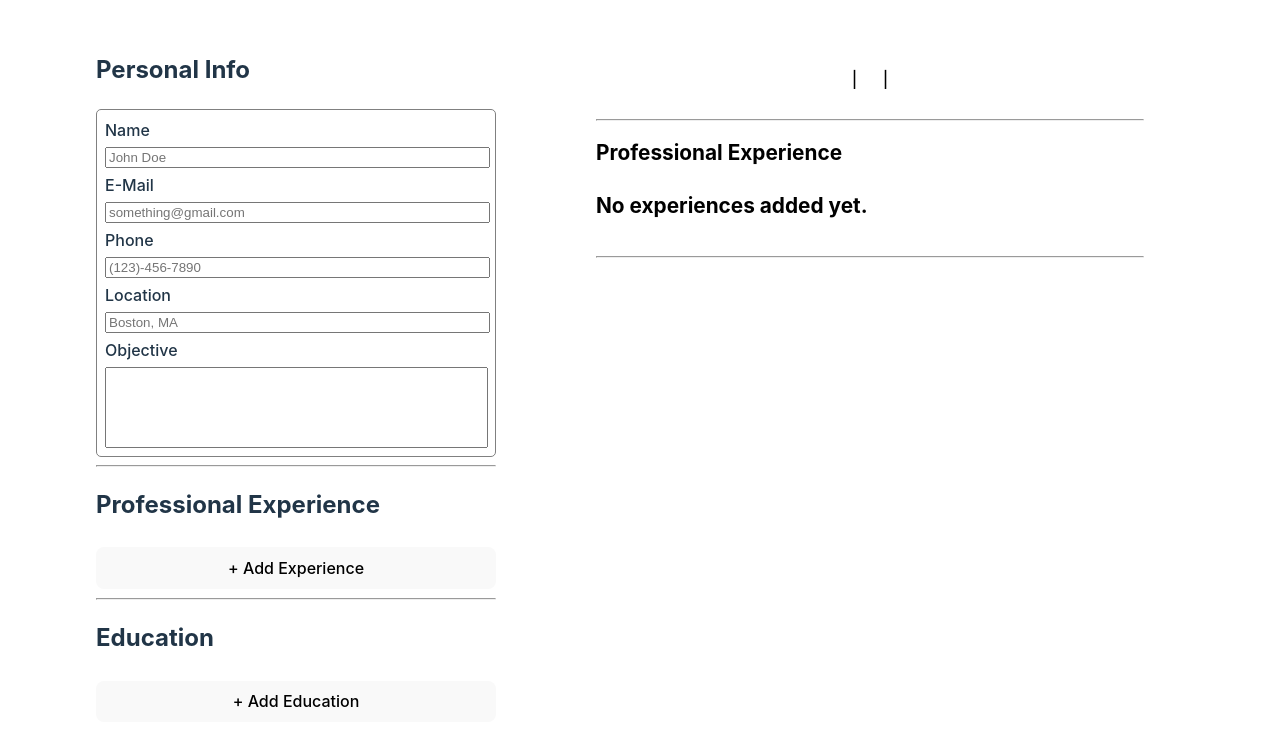
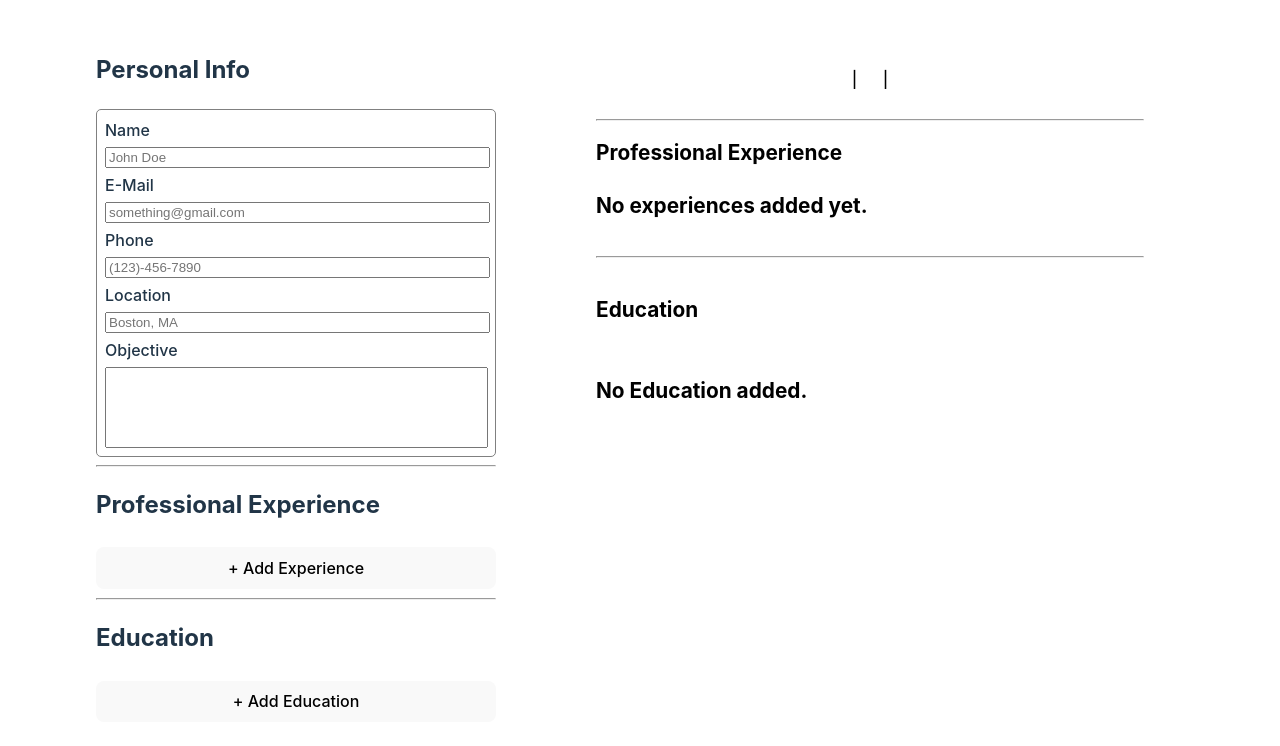
Before and after one commit to EddieTheEgg/cvBuilder, a React (Vite) app in the folder cvBuilder/: page / in a window 1280 px wide. Shown: the top 746 px of the page. Built offline with nearby package versions, Linux system fonts and the light colour scheme.

Commit message:
Added education section DISPLAY to resume page

```diff
--- a/cvBuilder/src/Components/Resume.jsx
+++ b/cvBuilder/src/Components/Resume.jsx
@@ -45,7 +45,6 @@ function Resume({ resume, experiences, educations }) {
                     <p>{exp.workLocation}</p>
                   </section>
                   <ul className="job-description" >
-                    {/* Add a check to ensure 'responsibilities' is defined */}
                     {(exp.responsibilities || '').split('\n').map((task, taskIndex) => (
                       <li className ="specific-desc" key={taskIndex}>{task}</li>
                     ))}
@@ -59,6 +58,32 @@ function Resume({ resume, experiences, educations }) {
         </section>
 
         <hr />
+
+        {/* Educational Studies Section*/}
+        <section className="education-section">
+          <section className ="education">
+            <h4>Education</h4>
+            {educations.length > 0 ? (
+              educations.map((edu, index) => (
+                <div key={edu.id || index} className = "education-item">
+                  <section className = "school-row">
+                    <h5>{edu.school}</h5>
+                    <p>{convertDate(edu.gradDate)}</p>
+                  </section>
+                  <section>
+                    <p><i>{edu.degree}</i></p>
+                    <p>{edu.location}</p>
+                  </section>
+                </div>
+              ))
+            ) : (
+              <p>No Education added.</p>
+            )}
+          </section>
+        </section>
+
+
+
       </div>
     </>
   );
--- a/cvBuilder/src/Components/resume.css
+++ b/cvBuilder/src/Components/resume.css
@@ -46,6 +46,8 @@
     font-weight: 700;
     font-size:1.3rem;
     margin-top: 0;
+    display: flex;
+    flex-direction: column;
 }
 
 hr{
```
